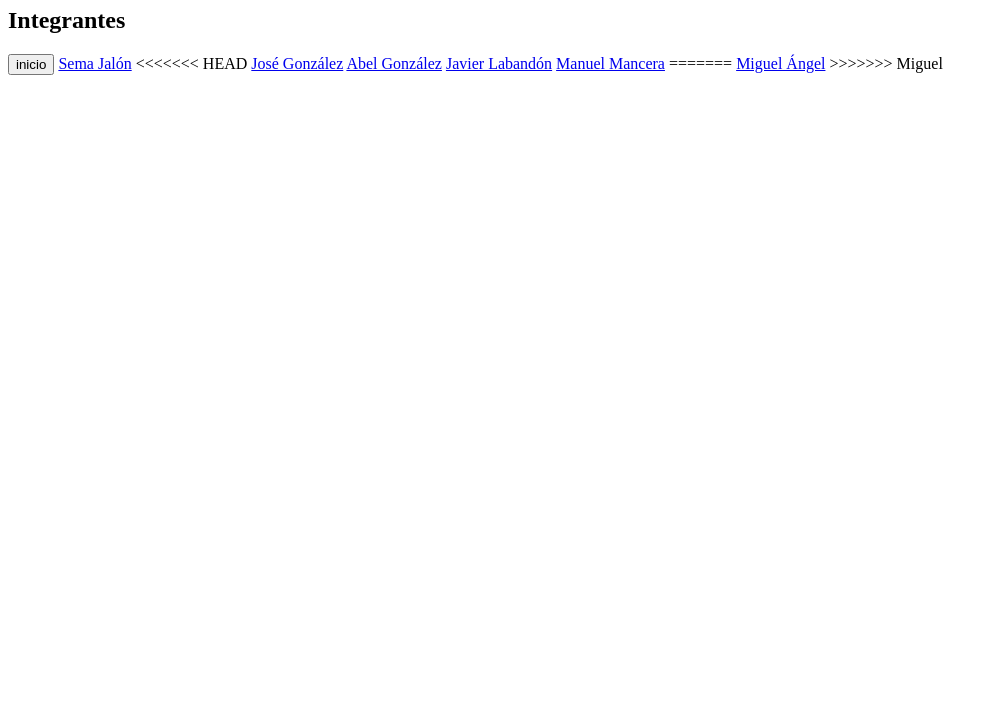
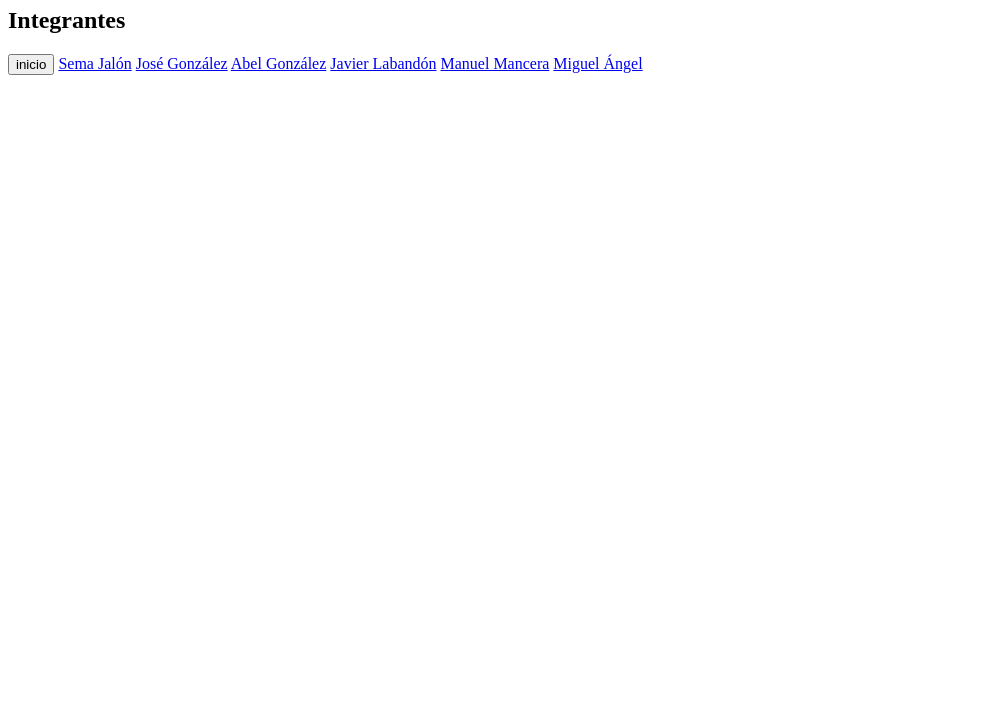
Before and after one commit to SemaJalon/ENDES-ACT3-Colavorativo, a plain HTML site: page index.html in a window 1280 px wide. Shown: the part 73-800 px from the top of the page, without its empty margins (0-998 px from the left). Drawn offline with Linux system fonts and the light colour scheme.

Commit message:
Cambios visuales

```diff
--- a/index.html
+++ b/index.html
@@ -10,15 +10,13 @@
     <nav>
         <a href="index.html"><button>inicio</button></a>
         <a href="pagina1.html">Sema Jalón</a>
-<<<<<<< HEAD
         <a href="pagina5.html">José González</a>
         <a href="personal3.html">Abel González</a>
         <a href="personal6.html">Javier Labandón</a>
 
         <a href="pagina4.html">Manuel Mancera</a>
-=======
+
         <a href="pagina2.html">Miguel Ángel</a>
->>>>>>> Miguel
     </nav>
 </body>
 </html>
```
